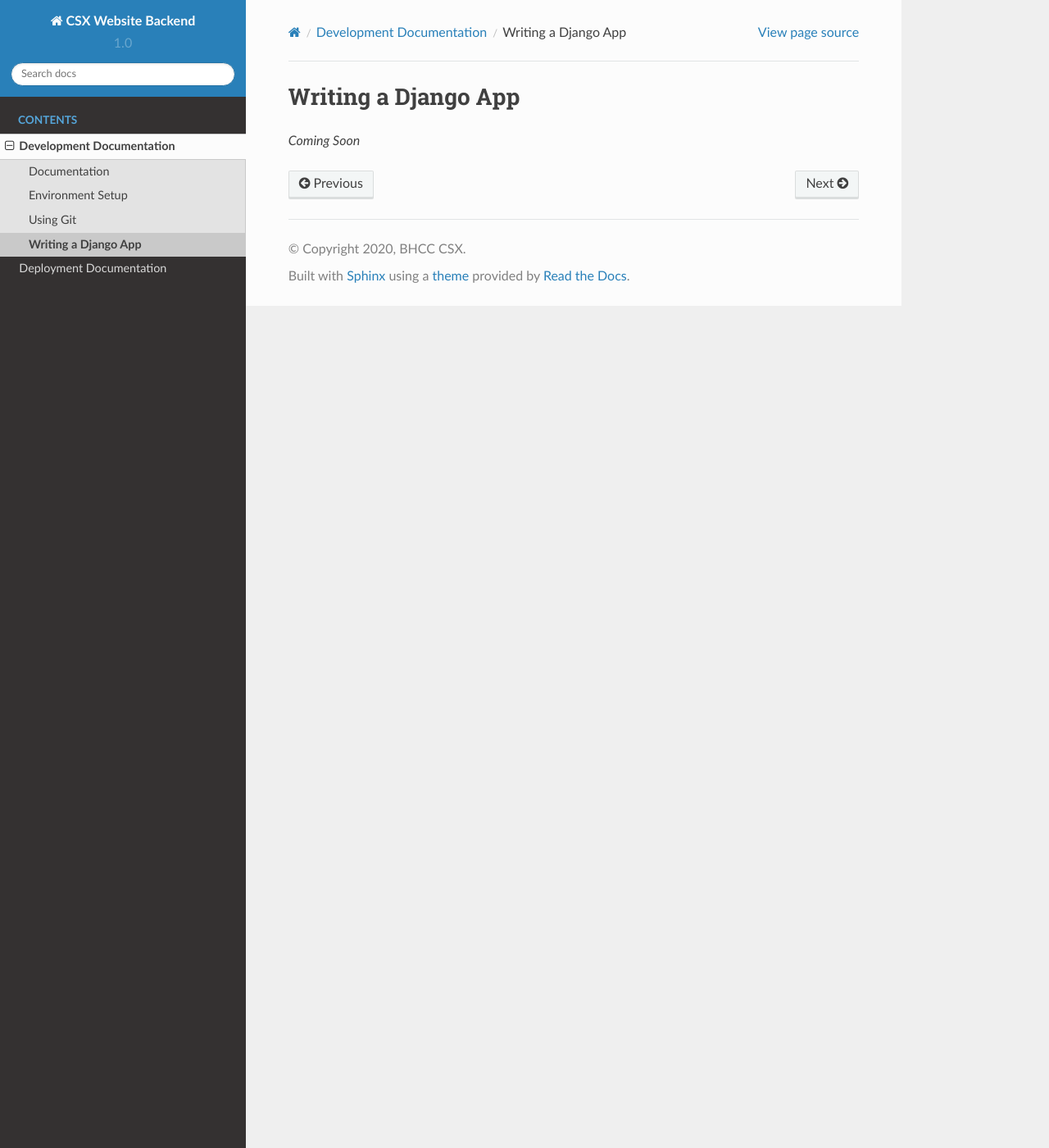
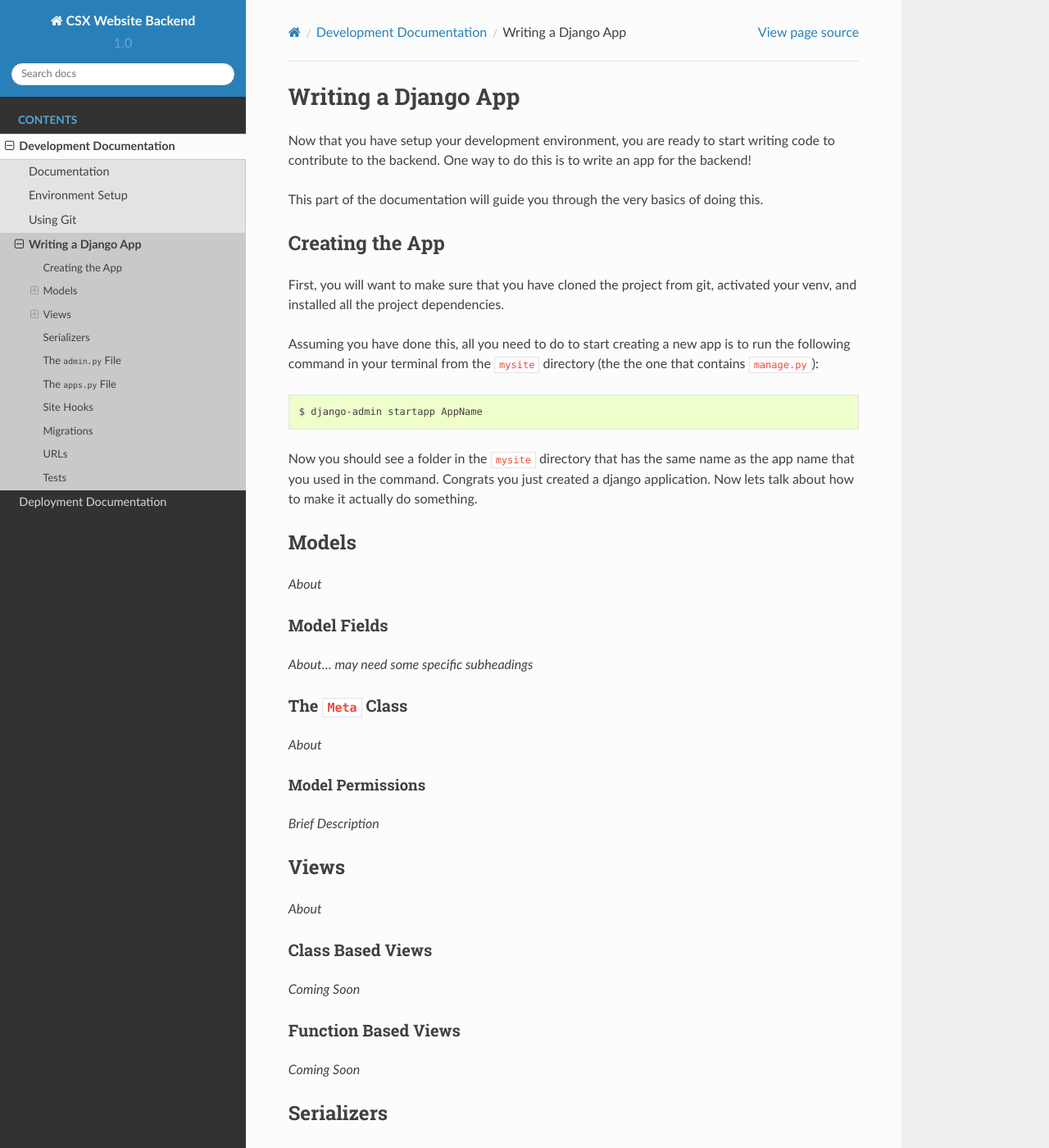
Before and after one commit to BHCC-CSX/csx-website-backend, a Sphinx documentation site: the page built from docs/development/writing_an_app.md, in a window 1280 px wide and 1400 px high. Shown: the whole window at 82% size. Built offline with Sphinx 7.4.7 and the Read the Docs theme 2.0.0, drawn with Linux system fonts in a browser that asks for light colours; some of the changed text lies outside the part shown.

Commit message:
Add some information to the writing an app section, as well as some skeleton headers.

````diff
--- a/docs/development/writing_an_app.md
+++ b/docs/development/writing_an_app.md
@@ -1,2 +1,59 @@
 # Writing a Django App
+
+Now that you have setup your development environment, you are ready to start writing code to
+contribute to the backend. One way to do this is to write an app for the backend!
+
+This part of the documentation will guide you through the very basics of doing this.
+
+## Creating the App
+First, you will want  to make sure that you have cloned the project from git, activated your venv, and installed all the
+project dependencies.
+
+Assuming you have done this, all you need to do to start creating a new app is to run the following command in your
+terminal from the `mysite` directory (the the one that contains `manage.py`):
+
+```bash
+$ django-admin startapp AppName
+```
+Now you should see a folder in the `mysite` directory that has the same name as the app name that you used in the command.
+Congrats you just created a django application. Now lets talk about how to make it actually do something.
+
+## Models
+_About_
+
+### Model Fields
+_About... may need some specific subheadings_
+
+### The `Meta` Class
+_About_
+#### Model Permissions
+_Brief Description_
+
+## Views
+_About_
+
+### Class Based Views
 _Coming Soon_
+### Function Based Views
+_Coming Soon_
+
+## Serializers
+_About DRF Serializers_
+
+## The `admin.py` File
+_Brief Description_
+
+## The `apps.py` File
+_Brief Description_
+
+## Site Hooks
+_Something Custom to explain_
+
+## Migrations
+_About_
+
+## URLs
+_About_
+
+## Tests
+_About_
````
